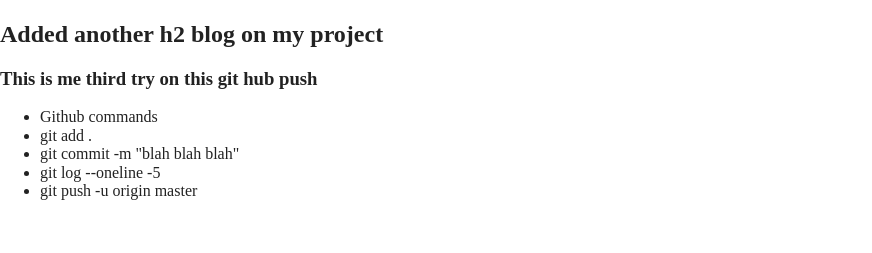
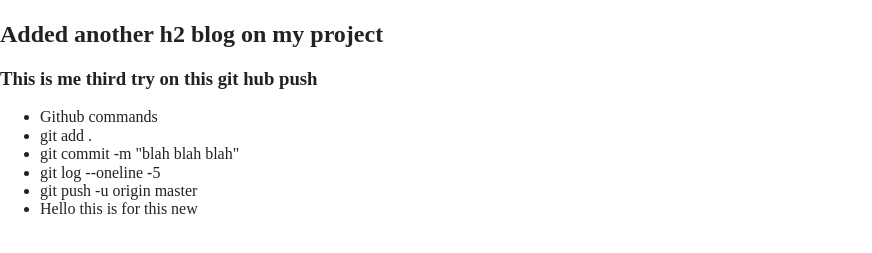
Before and after one commit to drilonhalili/myFirstCodeAcademyProject, a website built with Parcel: page index.html in a window 1280 px wide. Shown: the part 59-312 px from the top of the page, without its empty margins (0-872 px from the left). Built offline with nearby package versions, Linux system fonts and the light colour scheme.

Commit message:
this is the commit for fun

```diff
--- a/index.html
+++ b/index.html
@@ -35,6 +35,7 @@
       <li>git commit -m "blah blah blah"</li>
       <li>git log --oneline -5</li>
       <li>git push -u origin master</li>
+      <li>Hello this is for this new </li>
     </Ul>
   </p>
   <script src="js/vendor/modernizr-3.11.2.min.js"></script>
```
